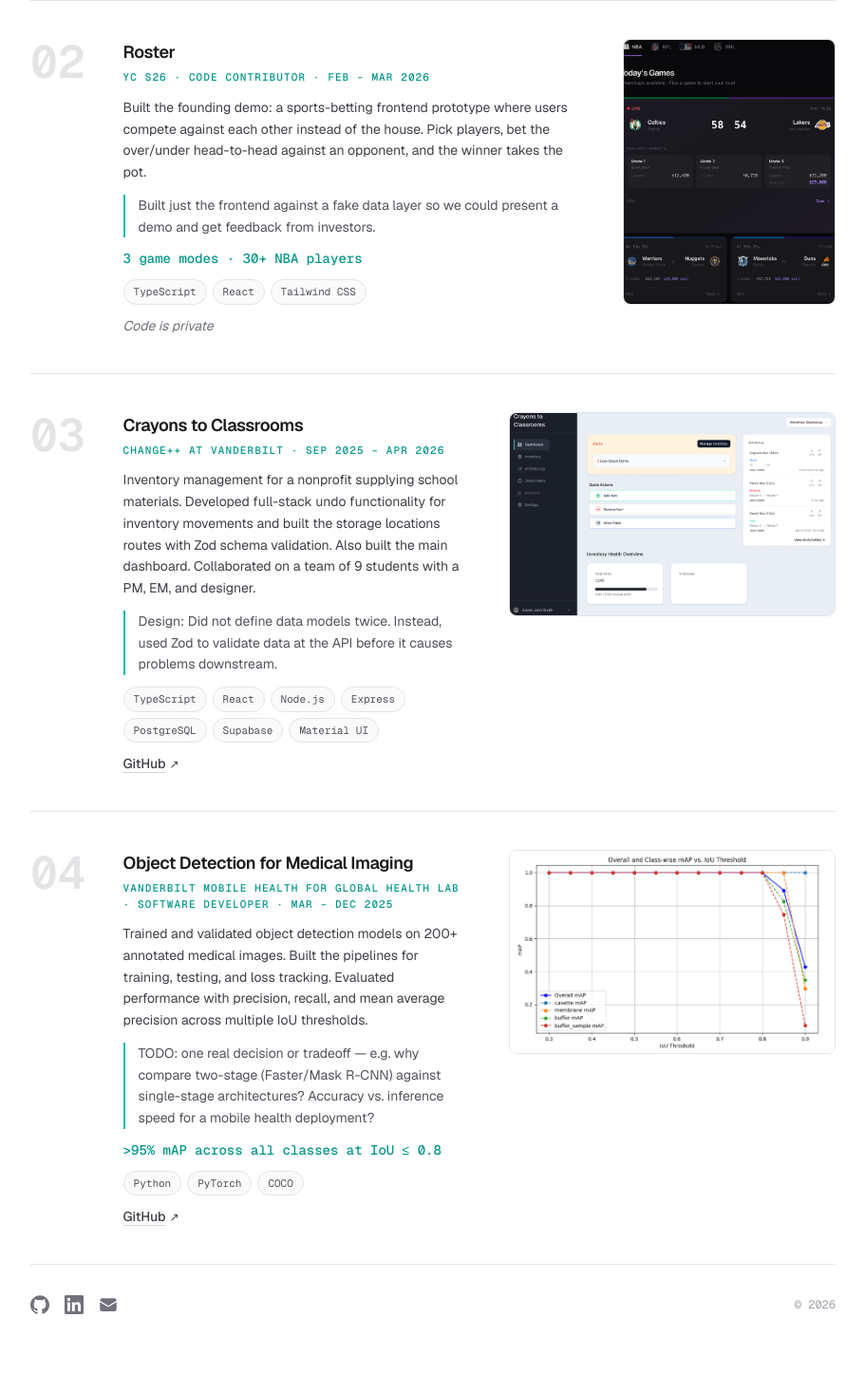
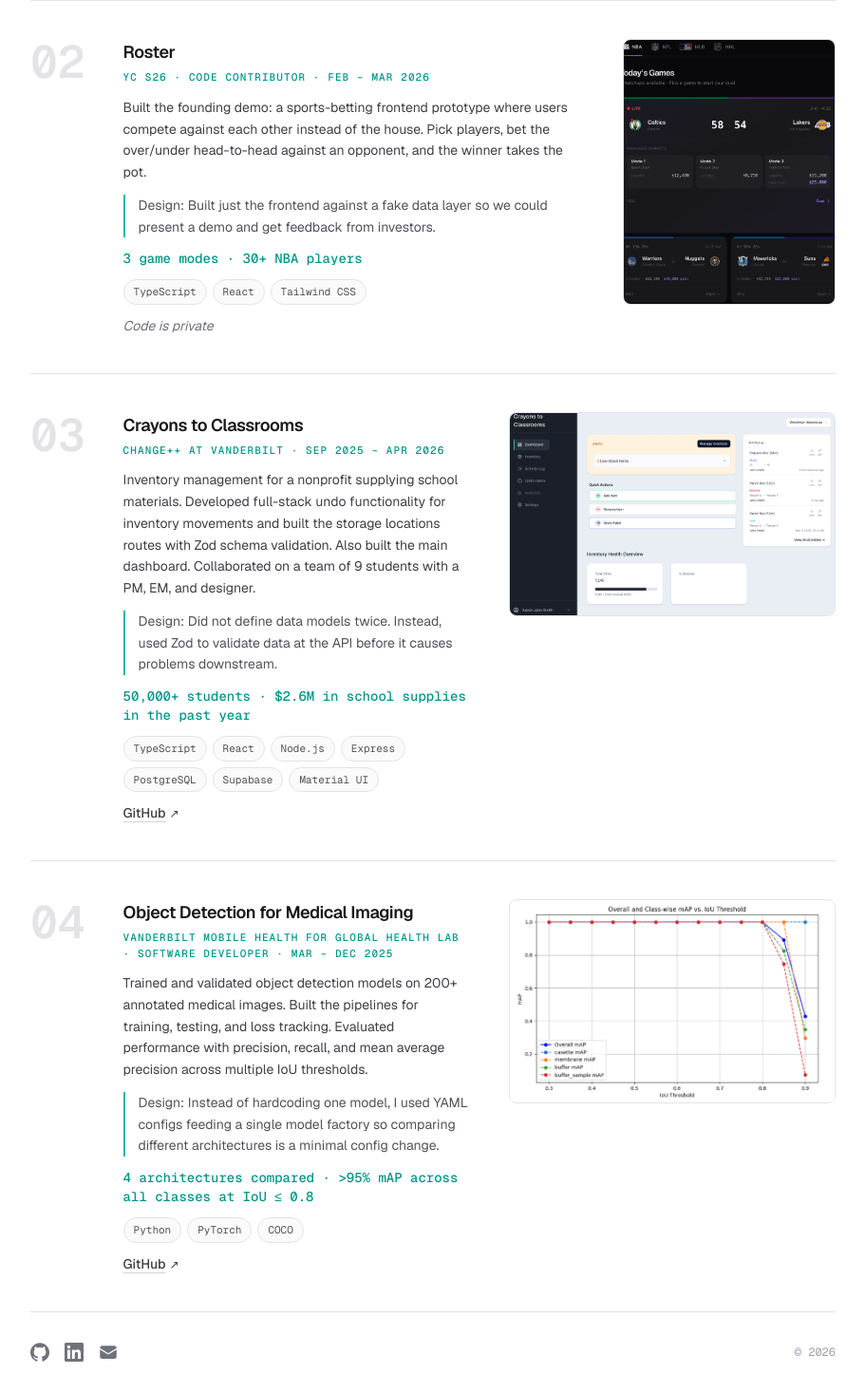
Before and after one commit to MichaelH7190/portfolio-website, a Next.js app: page / in a window 1280 px wide. Shown: the part 779-2246 px from the top of the page at 95% size, without its empty margins (184-1095 px from the left). Built offline with nearby package versions, Linux system fonts and the light colour scheme.

Commit message:
Finish C2C and Object Detection

```diff
--- a/src/data/projects.ts
+++ b/src/data/projects.ts
@@ -58,7 +58,7 @@ export const projects: Project[] = [
     contribution:
       "Built the founding demo: a sports-betting frontend prototype where users compete against each other instead of the house. Pick players, bet the over/under head-to-head against an opponent, and the winner takes the pot.",
     decision:
-      "Built just the frontend against a fake data layer so we could present a demo and get feedback from investors.",
+      "Design: Built just the frontend against a fake data layer so we could present a demo and get feedback from investors.",
     metric: "3 game modes · 30+ NBA players",
     links: [{ label: "Code is private" }],
     media: {
@@ -83,6 +83,7 @@ export const projects: Project[] = [
       "Inventory management for a nonprofit supplying school materials. Developed full-stack undo functionality for inventory movements and built the storage locations routes with Zod schema validation. Also built the main dashboard. Collaborated on a team of 9 students with a PM, EM, and designer.",
     decision:
       "Design: Did not define data models twice. Instead, used Zod to validate data at the API before it causes problems downstream.",
+    metric: "50,000+ students · $2.6M in school supplies in the past year",
     links: [
       {
         label: "GitHub",
@@ -102,8 +103,8 @@ export const projects: Project[] = [
     contribution:
       "Trained and validated object detection models on 200+ annotated medical images. Built the pipelines for training, testing, and loss tracking. Evaluated performance with precision, recall, and mean average precision across multiple IoU thresholds.",
     decision:
-      "TODO: one real decision or tradeoff — e.g. why compare two-stage (Faster/Mask R-CNN) against single-stage architectures? Accuracy vs. inference speed for a mobile health deployment?",
-    metric: ">95% mAP across all classes at IoU ≤ 0.8",
+      "Design: Instead of hardcoding one model, I used YAML configs feeding a single model factory so comparing different architectures is a minimal config change.",
+    metric: "4 architectures compared · >95% mAP across all classes at IoU ≤ 0.8",
     links: [
       {
         label: "GitHub",
```
